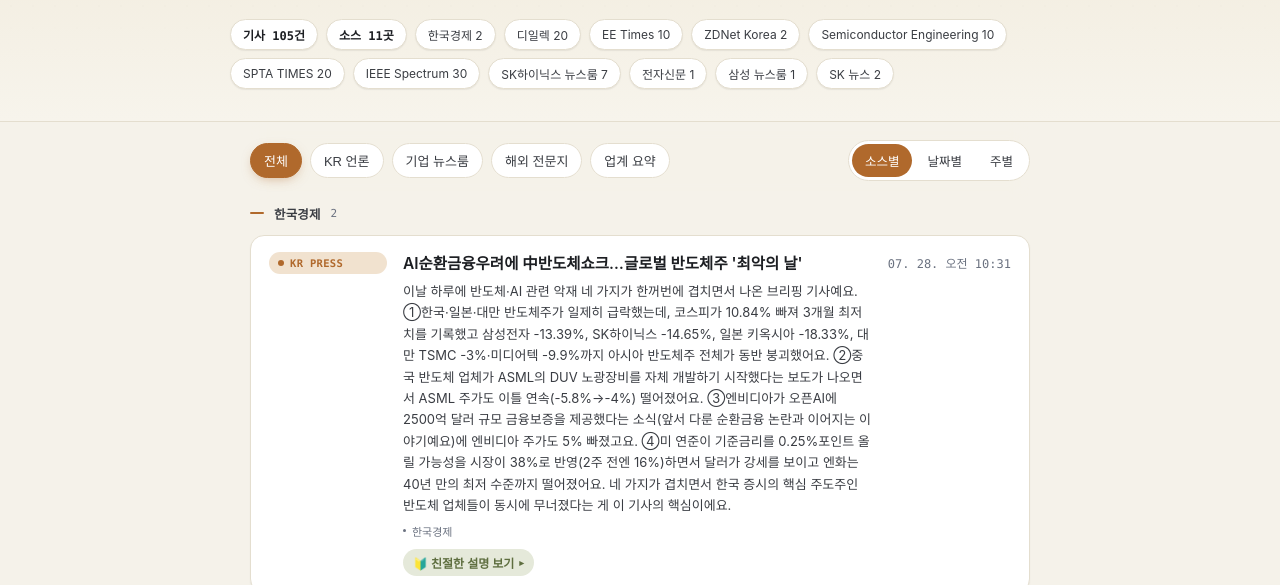
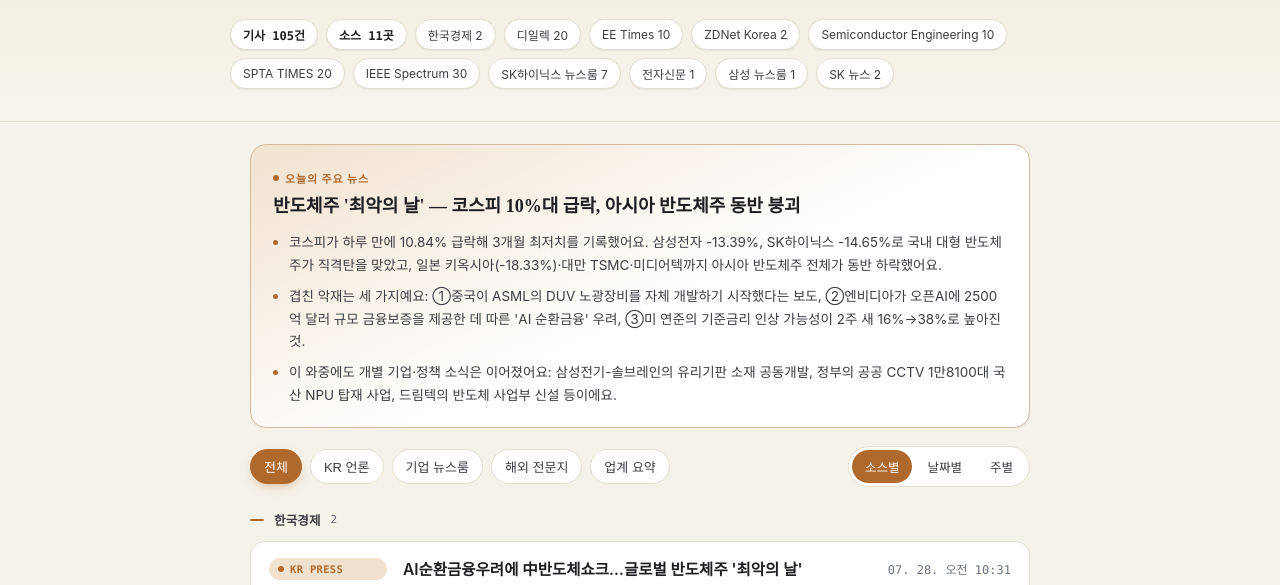
Before and after one commit to meyjeongtae-lang/semiconductor-news, a website: page index.html in a window 1280 px wide. Shown: the part 181-766 px from the top of the page. Drawn offline with Linux system fonts and the light colour scheme; a web font is replaced by a local one.

Commit message:
Add '오늘의 주요 뉴스' daily briefing card at top of page

```diff
--- /dev/null
+++ b/daily-brief.json
@@ -0,0 +1,10 @@
+{
+  "2026-07-28": {
+    "headline": "반도체주 '최악의 날' — 코스피 10%대 급락, 아시아 반도체주 동반 붕괴",
+    "points": [
+      "코스피가 하루 만에 10.84% 급락해 3개월 최저치를 기록했어요. 삼성전자 -13.39%, SK하이닉스 -14.65%로 국내 대형 반도체주가 직격탄을 맞았고, 일본 키옥시아(-18.33%)·대만 TSMC·미디어텍까지 아시아 반도체주 전체가 동반 하락했어요.",
+      "겹친 악재는 세 가지예요: ①중국이 ASML의 DUV 노광장비를 자체 개발하기 시작했다는 보도, ②엔비디아가 오픈AI에 2500억 달러 규모 금융보증을 제공한 데 따른 'AI 순환금융' 우려, ③미 연준의 기준금리 인상 가능성이 2주 새 16%→38%로 높아진 것.",
+      "이 와중에도 개별 기업·정책 소식은 이어졌어요: 삼성전기-솔브레인의 유리기판 소재 공동개발, 정부의 공공 CCTV 1만8100대 국산 NPU 탑재 사업, 드림텍의 반도체 사업부 신설 등이에요."
+    ]
+  }
+}
--- a/index.html
+++ b/index.html
@@ -86,6 +86,34 @@
   .chip.mono{color:var(--ink);font-weight:600;}
   button.chip{cursor:pointer;font-family:inherit;}
   button.chip:hover{border-color:var(--copper);color:var(--copper);transform:translateY(-1px);}
+
+  /* ---------- Daily brief ---------- */
+  .daily-brief{
+    margin:22px 0 0;padding:20px 22px;border-radius:16px;
+    background:linear-gradient(155deg, var(--copper-soft), var(--card) 55%);
+    border:1px solid color-mix(in srgb, var(--copper) 30%, var(--line));
+    box-shadow:var(--shadow);
+  }
+  .daily-brief-label{
+    display:inline-flex;align-items:center;gap:6px;
+    font-size:11px;font-weight:700;letter-spacing:.08em;color:var(--copper);
+    margin-bottom:8px;
+  }
+  .daily-brief-label::before{content:'';width:6px;height:6px;border-radius:50%;background:var(--copper);}
+  .daily-brief h2{
+    font-family:'Noto Serif KR',serif;font-weight:700;font-size:18px;
+    margin:0 0 12px;color:var(--ink);line-height:1.4;
+  }
+  .daily-brief ul{margin:0;padding:0;list-style:none;}
+  .daily-brief li{
+    font-size:13.5px;line-height:1.7;color:var(--ink-soft);
+    padding-left:16px;position:relative;margin-bottom:8px;
+  }
+  .daily-brief li:last-child{margin-bottom:0;}
+  .daily-brief li::before{
+    content:'';position:absolute;left:0;top:9px;width:5px;height:5px;
+    border-radius:50%;background:var(--copper);
+  }
 
   /* ---------- Controls ---------- */
   .control-bar{
@@ -197,6 +225,7 @@
   </div>
 </header>
 <div class="wrap">
+  <div id="dailyBrief"></div>
   <div class="control-bar">
     <div class="filters" id="filters"></div>
     <div class="groupswitch" id="groupswitch">
@@ -445,6 +474,24 @@
     .catch(() => ({}))
     .then(data => { explanations = data || {}; render(); });
 
+  // "오늘의 주요 뉴스" - 그날 가장 중요한 흐름을 손으로 정리해둔 요약(daily-brief.json)이 있으면 상단에 보여준다.
+  fetch('daily-brief.json')
+    .then(res => res.ok ? res.json() : {})
+    .catch(() => ({}))
+    .then(data => {
+      const todayKey = dateGroupKey(new Date());
+      const brief = (data || {})[todayKey];
+      const box = document.getElementById('dailyBrief');
+      if (!brief) { box.innerHTML = ''; return; }
+      box.innerHTML = `
+        <div class="daily-brief">
+          <div class="daily-brief-label">오늘의 주요 뉴스</div>
+          <h2>${escapeHtml(brief.headline || '')}</h2>
+          <ul>${(brief.points || []).map(p => `<li>${escapeHtml(p)}</li>`).join('')}</ul>
+        </div>
+      `;
+    });
+
   render();
 </script>
 </body>
```
